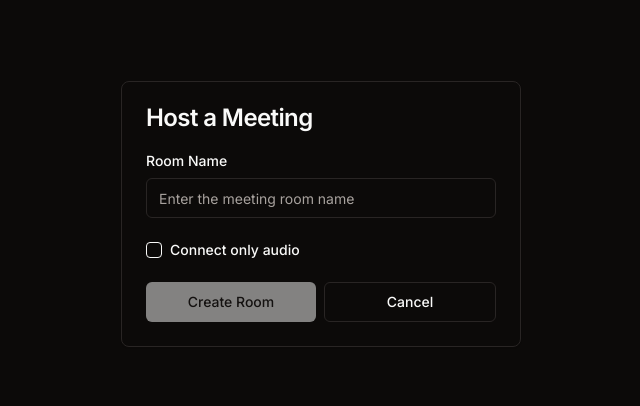
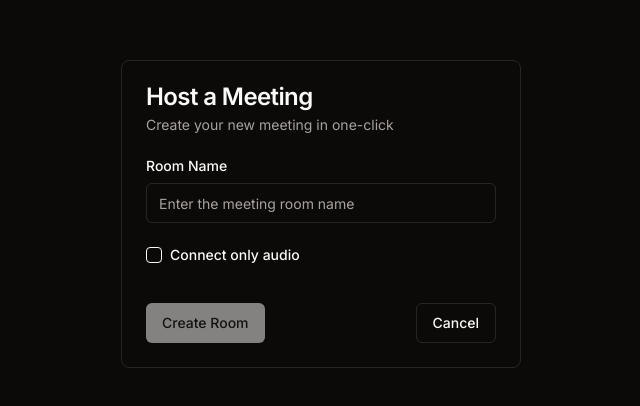
Before and after one commit to akbarnafisa/meeting-app-next-express, a Next.js app in the folder apps/client/: page /room/host in a window 1280 px wide. Shown: the part 186-592 px from the top of the page, without its empty margins (319-959 px from the left). Built offline with nearby package versions, Linux system fonts and the light colour scheme.

Commit message:
upate wording

```diff
--- a/apps/client/src/app/room/host/page.tsx
+++ b/apps/client/src/app/room/host/page.tsx
@@ -4,6 +4,7 @@ import { Button } from "@/components/ui/button";
 import {
   Card,
   CardContent,
+  CardDescription,
   CardFooter,
   CardHeader,
   CardTitle,
@@ -41,8 +42,11 @@ export default function HostRoom() {
       <Card className="w-[400px]">
         <CardHeader>
           <CardTitle>Host a Meeting</CardTitle>
+          <CardDescription>
+            Create your new meeting in one-click
+          </CardDescription>
         </CardHeader>
-        <CardContent>
+        <CardContent className="mb-4">
           <div className="grid w-full max-w-sm items-center gap-2.5 mb-6">
             <Label htmlFor="email">Room Name</Label>
             <Input
@@ -62,16 +66,11 @@ export default function HostRoom() {
             </label>
           </div>
         </CardContent>
-        <CardFooter className="flex">
-          <Button
-            className="flex-1 mr-2"
-            disabled={isButtonDisabled}
-            onClick={onSubmitRoomHost}
-          >
+        <CardFooter className="flex justify-between">
+          <Button disabled={isButtonDisabled} onClick={onSubmitRoomHost}>
             Create Room
           </Button>
-
-          <Button className="flex-1" variant={"outline"} asChild>
+          <Button variant={"outline"} asChild>
             <Link href="/">Cancel</Link>
           </Button>
         </CardFooter>
```
